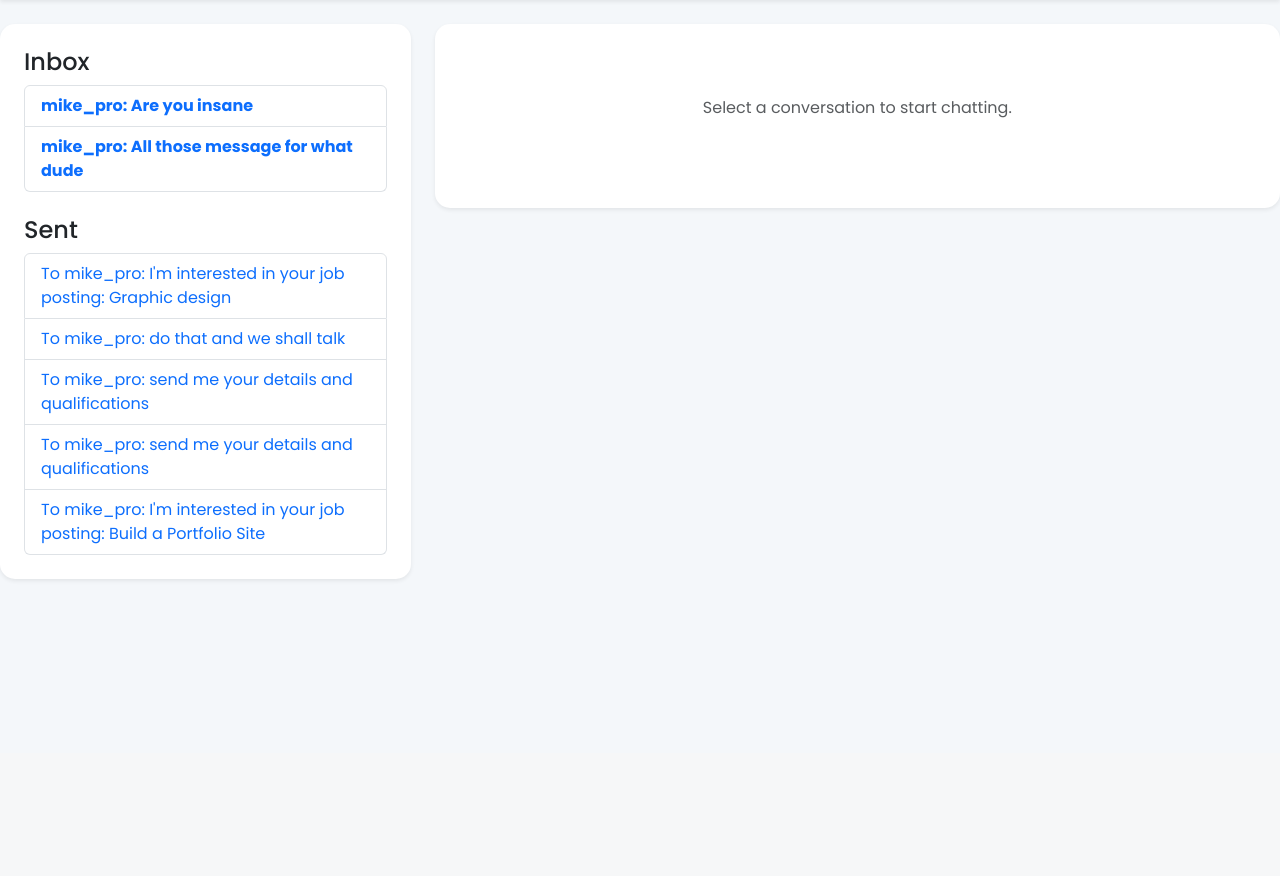
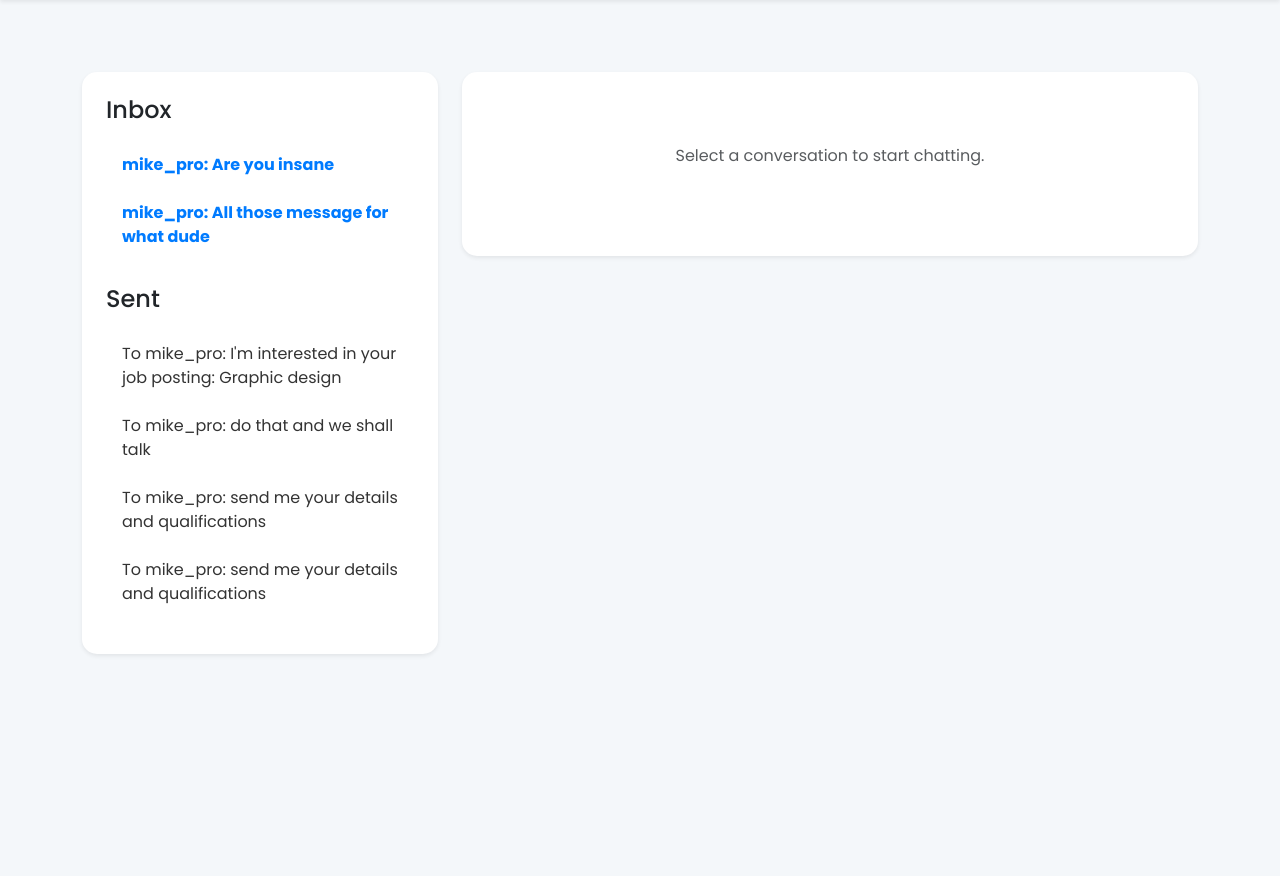
Before and after one commit to beatussimon/MtaalamuX, a Django app: page /messages/ in a window 1280 px wide. Shown: the part 85-961 px from the top of the page. Before the commit the page ends 666 px from the top, so only its background shows below. Run offline with Django 5.2, Linux system fonts and the light colour scheme; a user stored in the database is signed in; data comes from the database, SQL or seed files in the repository; both versions use the stored data as it was after the commit; some libraries are stand-ins or nearby versions.

Commit message:
Improve the messaging sytem

```diff
--- a/core/forms.py
+++ b/core/forms.py
@@ -80,6 +80,14 @@ class MessageForm(forms.ModelForm):
     class Meta:
         model = Message
         fields = ['content', 'file']
+        widgets = {
+            'content': forms.Textarea(attrs={'rows': 2, 'placeholder': 'Type your message...', 'class': 'form-control'}),
+            'file': forms.FileInput(attrs={'class': 'form-control file-input'}),
+        }
+        labels = {
+            'content': '',  # Remove label for cleaner look
+            'file': '',     # Remove label
+        }
 
 class ArticleForm(forms.ModelForm):
     class Meta:
--- a/core/templates/core/messages.html
+++ b/core/templates/core/messages.html
@@ -1,55 +1,186 @@
 {% extends 'core/base.html' %}
-{% load crispy_forms_tags %}
-{% block title %}Messages{% endblock %}
+{% load static crispy_forms_tags %}
+
+{% block title %}Messages - mtaalamuX{% endblock %}
+
+{% block extra_head %}
+    <style>
+        .chat-box {
+            max-height: 400px;
+            overflow-y: auto;
+            padding: 1rem;
+            background-color: var(--card-light);
+            border-radius: 10px;
+            transition: background-color 0.3s;
+        }
+        .dark-mode .chat-box {
+            background-color: var(--card-dark);
+        }
+        .message {
+            display: flex;
+            flex-direction: column;
+            align-items: flex-start;
+            margin-bottom: 1.5rem;
+            animation: fadeIn 0.3s ease-in;
+        }
+        .message.text-end {
+            align-items: flex-end;
+        }
+        .message p {
+            max-width: 70%;
+            margin-bottom: 0.25rem;
+            word-wrap: break-word;
+        }
+        .message .bg-primary {
+            background: linear-gradient(90deg, var(--primary), var(--secondary));
+            color: #fff;
+        }
+        .message .bg-light {
+            background-color: #f8f9fa;
+            color: var(--text-light);
+        }
+        .dark-mode .message .bg-light {
+            background-color: var(--card-dark);
+            color: var(--text-dark);
+        }
+        .inbox-list, .sent-list {
+            max-height: 300px;
+            overflow-y: auto;
+        }
+        .list-group-item {
+            border: none;
+            padding: 0.75rem 1rem;
+            transition: background-color 0.2s;
+        }
+        .list-group-item:hover {
+            background-color: var(--card-light);
+        }
+        .dark-mode .list-group-item:hover {
+            background-color: var(--card-dark);
+        }
+        .list-group-item a {
+            color: var(--text-light);
+        }
+        .dark-mode .list-group-item a {
+            color: var(--text-dark);
+        }
+        .fw-bold a {
+            color: var(--primary);
+        }
+        .dark-mode .fw-bold a {
+            color: var(--primary-dark);
+        }
+        .file-link {
+            margin-left: 0.5rem;
+            color: inherit;
+        }
+        /* Form Styling */
+        .message-form .input-group {
+            align-items: stretch;
+        }
+        .message-form .form-control {
+            border-radius: 8px 0 0 8px;
+            background-color: var(--card-light);
+            color: var(--text-light);
+            border: 1px solid var(--muted-light);
+            resize: none;
+            height: auto;
+            padding: 0.75rem;
+        }
+        .dark-mode .message-form .form-control {
+            background-color: var(--card-dark);
+            color: var(--text-dark);
+            border-color: var(--muted-dark);
+        }
+        .message-form .form-control:focus {
+            border-color: var(--primary);
+            box-shadow: 0 0 5px rgba(var(--primary), 0.3);
+        }
+        .message-form .file-input {
+            border-radius: 0;
+            border-left: none;
+            border-right: none;
+        }
+        .message-form .btn-primary {
+            border-radius: 0 8px 8px 0;
+            padding: 0.75rem 1rem;
+            background: linear-gradient(90deg, var(--primary), var(--secondary));
+            border: none;
+        }
+        .message-form .btn-primary:hover {
+            background: linear-gradient(90deg, var(--primary-dark), var(--secondary-dark));
+        }
+        @keyframes fadeIn {
+            from { opacity: 0; transform: translateY(10px); }
+            to { opacity: 1; transform: translateY(0); }
+        }
+    </style>
+{% endblock %}
+
 {% block content %}
+    <div class="container my-5">
         <div class="row g-4">
+            <!-- Sidebar: Inbox and Sent -->
             <div class="col-md-4">
                 <div class="card shadow-sm">
                     <div class="card-body">
-                    <h4>Inbox</h4>
-                    <ul class="list-group">
+                        <h4 class="section-header mb-3">Inbox</h4>
+                        <ul class="list-group inbox-list">
                             {% for msg in inbox %}
                                 <li class="list-group-item {% if not msg.is_read %}fw-bold{% endif %}">
-                                <a href="{% url 'messages_with' msg.sender.id %}" class="text-decoration-none">{{ msg.sender.username }}: {{ msg.content|truncatewords:10 }}</a>
+                                    <a href="{% url 'core:messages_with' msg.sender.id %}" class="text-decoration-none d-block">
+                                        {{ msg.sender.username }}: {{ msg.content|truncatewords:10 }}
+                                    </a>
                                 </li>
                             {% empty %}
-                            <li class="list-group-item text-muted">No messages</li>
+                                <li class="list-group-item text-muted">No messages in inbox</li>
                             {% endfor %}
                         </ul>
-                    <h4 class="mt-4">Sent</h4>
-                    <ul class="list-group">
+                        <h4 class="section-header mt-4 mb-3">Sent</h4>
+                        <ul class="list-group sent-list">
                             {% for msg in sent %}
                                 <li class="list-group-item">
-                                <a href="{% url 'core:messages_with' msg.recipient.id %}" class="text-decoration-none">To {{ msg.recipient.username }}: {{ msg.content|truncatewords:10 }}</a>
+                                    <a href="{% url 'core:messages_with' msg.recipient.id %}" class="text-decoration-none d-block">
+                                        To {{ msg.recipient.username }}: {{ msg.content|truncatewords:10 }}
+                                    </a>
                                 </li>
                             {% empty %}
-                            <li class="list-group-item text-muted">No messages</li>
+                                <li class="list-group-item text-muted">No sent messages</li>
                             {% endfor %}
                         </ul>
                     </div>
                 </div>
             </div>
+
+            <!-- Main Chat Area -->
             <div class="col-md-8">
                 <div class="card shadow-sm">
                     <div class="card-body">
                         {% if messages %}
-                        <h4>Chat with {{ recipient.username }}</h4>
-                        <div id="chat-box" class="chat-box" style="max-height: 400px; overflow-y: auto;">
+                            <h4 class="section-header mb-4">Chat with {{ recipient.username }}</h4>
+                            <div id="chat-box" class="chat-box">
                                 {% for msg in messages %}
-                                <div class="message {% if msg.sender == user %}text-end{% else %}text-start{% endif %} mb-3">
-                                    <p class="p-2 rounded {% if msg.sender == user %}bg-primary text-white{% else %}bg-light{% endif %} d-inline-block">
+                                    <div class="message {% if msg.sender == user %}text-end{% else %}text-start{% endif %}">
+                                        <p class="p-2 rounded {% if msg.sender == user %}bg-primary text-white{% else %}bg-light{% endif %}">
                                             {{ msg.content }}
-                                        {% if msg.file %}<a href="{{ msg.file.url }}" class="text-white"><i class="fas fa-file"></i></a>{% endif %}
+                                            {% if msg.file %}
+                                                <a href="{{ msg.file.url }}" class="file-link" target="_blank">
+                                                    <i class="fas fa-file"></i>
+                                                </a>
+                                            {% endif %}
                                         </p>
                                         <p class="text-muted small">{{ msg.timestamp|timesince }} ago</p>
                                     </div>
                                 {% endfor %}
                             </div>
-                        <form method="post" class="mt-4">
+                            <form method="post" class="message-form mt-4" enctype="multipart/form-data">
                                 {% csrf_token %}
                                 <div class="input-group">
-                                {{ form|crispy }}
-                                <button type="submit" class="btn btn-primary"><i class="fas fa-paper-plane"></i></button>
+                                    {{ form.content|as_crispy_field }}
+                                    {{ form.file|as_crispy_field:"file-input" }}
+                                    <button type="submit" class="btn btn-primary">
+                                        <i class="fas fa-paper-plane"></i>
+                                    </button>
                                 </div>
                             </form>
                         {% else %}
@@ -59,4 +190,16 @@
                 </div>
             </div>
         </div>
+    </div>
+
+    {% block extra_scripts %}
+        <script>
+            document.addEventListener('DOMContentLoaded', function() {
+                const chatBox = document.getElementById('chat-box');
+                if (chatBox) {
+                    chatBox.scrollTop = chatBox.scrollHeight; // Auto-scroll to bottom
+                }
+            });
+        </script>
     {% endblock %}
+{% endblock %}
```
Also changed, not shown: db.sqlite3. Lines whose indentation alone changed are shown as unchanged.
